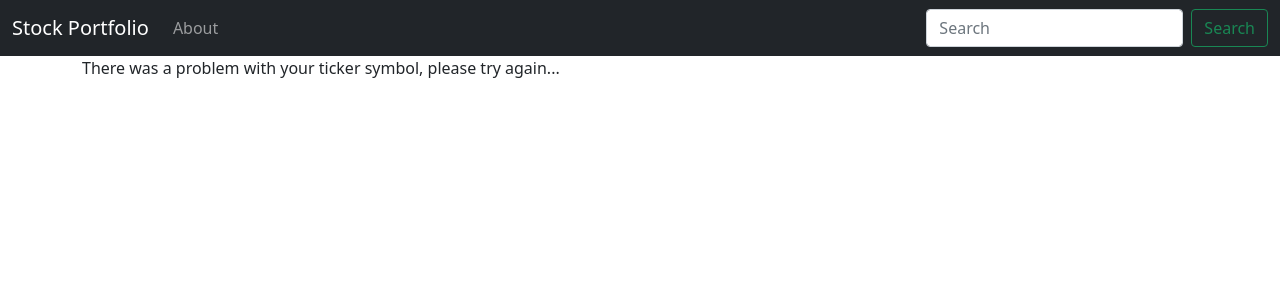
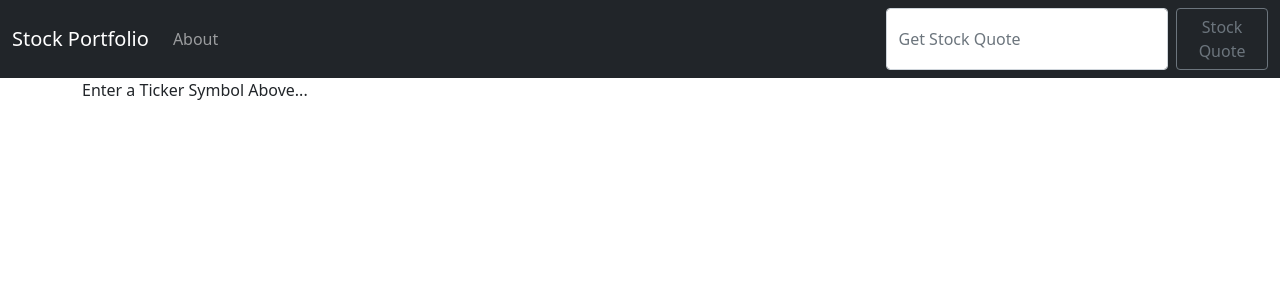
Before and after one commit to nicofasho/django-stock-app, a Django app: page / in a window 1280 px wide. Shown: the top 300 px of the page. Run offline with Django 4.2, Linux system fonts and the light colour scheme; data that the repository does not hold is empty.

Commit message:
added ticker form

```diff
--- a/stocks/quotes/templates/base.html
+++ b/stocks/quotes/templates/base.html
@@ -37,15 +37,17 @@
               <a class="nav-link" href="{% url 'about' %}">About</a>
             </li>
           </ul>
-          <form class="d-flex">
+          <form action="{% url 'home' %}" class="d-flex" method="POST">
+            {% csrf_token %}
             <input
               class="form-control me-2"
               type="search"
-              placeholder="Search"
+              placeholder="Get Stock Quote"
               aria-label="Search"
+              name="ticker"
             />
-            <button class="btn btn-outline-success" type="submit">
-              Search
+            <button class="btn btn-outline-secondary" type="submit">
+              Stock Quote
             </button>
           </form>
         </div>
--- a/stocks/quotes/templates/home.html
+++ b/stocks/quotes/templates/home.html
@@ -1,4 +1,9 @@
-{% extends 'base.html' %} {% block content %}
+{% extends 'base.html' %}
+{% block content %}
+
+{% if ticker %}
+    {{ ticker }}
+{% endif %}
 
 {% if api %}
     {% if api == "Error..." %}
--- a/stocks/quotes/views.py
+++ b/stocks/quotes/views.py
@@ -5,18 +5,22 @@ def home(request):
     import requests
     import json
 
+    if request.method == 'POST':
+        ticker = request.POST['ticker']
+        api_request = requests.get(
+            f'https://cloud.iexapis.com/stable/stock/{ticker}/quote?token=pk_c06698a456be48b3926f6f4d439a8141'
+        )
+
+        try:
+            api = json.loads(api_request.content)
+        except Exception as e:
+            api = 'Error...'
+
+        return render(request, 'home.html', {'api': api})
+    else:
+        return render(request, 'home.html', {'ticker': "Enter a Ticker Symbol Above..."})
+
     # pk_c06698a456be48b3926f6f4d439a8141
-    api_request = requests.get(
-        'https://cloud.iexapis.com/stable/stock/aapl/quote?token=pk_c06698a456be48b3926f6f4d439a8141'
-    )
-
-    try:
-        api = json.loads(api_request.content)
-
-    except Exception as e:
-        api = 'Error...'
-
-    return render(request, 'home.html', {'api': api})
 
 
 def about(request):
```
